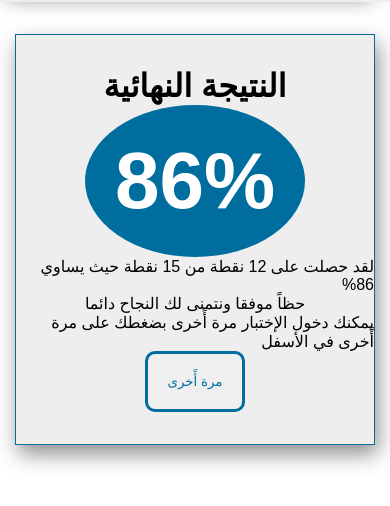
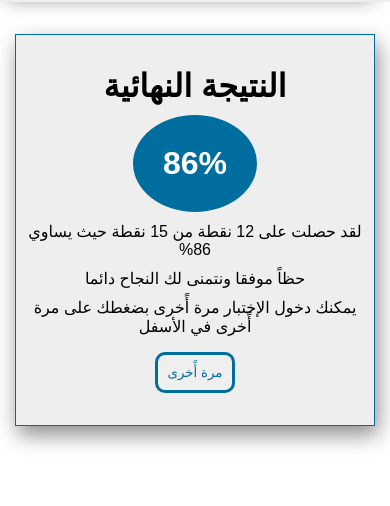
Before and after one commit to AbdoFathy11/ICDL-Quiz, a plain HTML site: page result.html in a window 390 px wide. Shown: the part 80-586 px from the top of the page. Drawn offline with Linux system fonts and the light colour scheme.

Commit message:
End Resbonsive Website

```diff
--- a/src/exam.css
+++ b/src/exam.css
@@ -252,6 +252,12 @@ button:hover {
     justify-content: space-around;
 }
 
+@media (max-width: 768px) {
+    .result-container {
+        text-align: center;
+    }
+}
+
 .result-container .container .box {
     display: flex;
     flex-direction: column;
@@ -262,7 +268,10 @@ button:hover {
     background-color: #eee;
     padding: 2rem 0;
     box-shadow: 3px 9px 20px 0px #00000073;
+    gap: 10px;
+    margin-bottom: 0.8rem;
 }
+
 
 .result-container .container .result {
     background-color: var(--dark-purple);
@@ -272,6 +281,12 @@ button:hover {
     font-size: 5rem;
 }
 
+@media (max-width: 768px) {
+    .result-container .container .result {
+        font-size: 2rem;
+    }
+}
+
 .re {
     display: flex;
     flex-direction: column;
@@ -279,11 +294,12 @@ button:hover {
 }
 
 .re button {
-    padding: 20px;
+    padding: 10px 10px;
     border-radius: 10px;
     border: 3px solid var(--dark-purple);
     color: var(--dark-purple);
     transition: var(--transition-default);
+    margin-top: 1rem;
 }
 
 .re button:hover {
```
